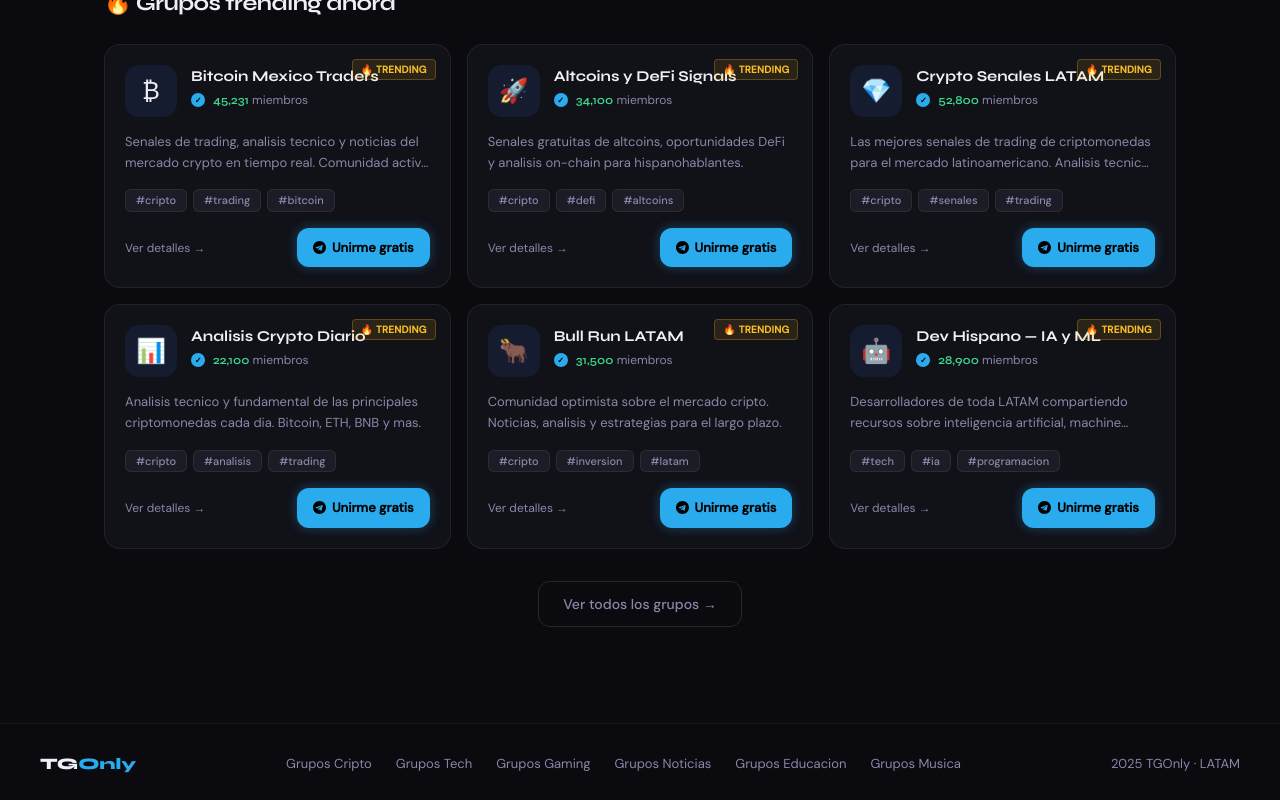
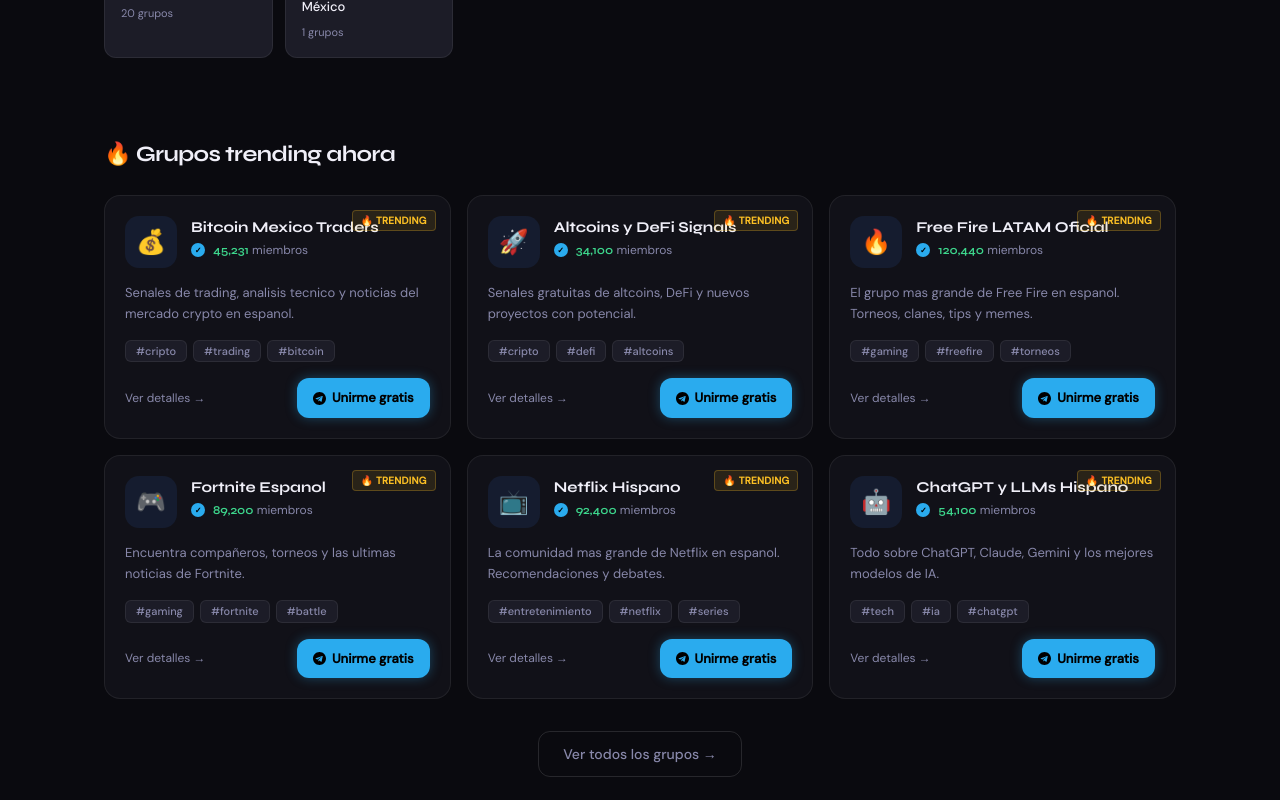
Before and after one commit to gaelnav1/tgonly, a Next.js app: page / in a window 1280 px wide. Shown: the part 1200-2000 px from the top of the page. Built offline with nearby package versions, Linux system fonts and the light colour scheme; no server answers; the database is empty.

Commit message:
fix: categories correctas con slugs fans, gallos, trabajos-latam — fix 404

```diff
--- a/data/groups.ts
+++ b/data/groups.ts
@@ -1,113 +1,34 @@
-export type Category = {
-  emoji: string
-  name: string
-  count: string
-  slug: string
-}
+// Categorias y grupos de TGOnly
 
-export type Group = {
-  emoji: string
-  color: 'teal' | 'blue' | 'amber' | 'red' | 'purple'
-  name: string
-  members: string
-  verified: boolean
-  desc: string
-  tags: string[]
-  trending: boolean
-  category: string
-  link: string
-  score?: number
-}
+export type Category = { emoji: string; name: string; count: string; slug: string }
+export type Group = { emoji: string; color: string; name: string; members: string; verified: boolean; desc: string; tags: string[]; trending: boolean; category: string; link: string; score?: number }
 
 export const categories: Category[] = [
-  { emoji: '💰', name: 'Cripto',          count: '2,341', slug: 'cripto' },
-  { emoji: '💻', name: 'Tech',            count: '1,890', slug: 'tech' },
-  { emoji: '🎮', name: 'Gaming',          count: '1,540', slug: 'gaming' },
-  { emoji: '📰', name: 'Noticias',        count: '980',   slug: 'noticias' },
-  { emoji: '🎓', name: 'Educacion',       count: '1,120', slug: 'educacion' },
-  { emoji: '🎵', name: 'Musica',          count: '760',   slug: 'musica' },
-  { emoji: '⚽', name: 'Deportes',        count: '1,200', slug: 'deportes' },
-  { emoji: '🍿', name: 'Entretenimiento', count: '840',   slug: 'entretenimiento' },
-  { emoji: '🌎', name: 'LATAM',           count: '630',   slug: 'latam' },
-  { emoji: '💼', name: 'Negocios',        count: '590',   slug: 'negocios' },
-  { emoji: '🔬', name: 'Ciencia',         count: '420',   slug: 'ciencia' },
-  { emoji: '🎨', name: 'Arte y Diseno',   count: '380',   slug: 'arte' },
+  { emoji: '💰', name: 'Cripto',                       count: '10',  slug: 'cripto' },
+  { emoji: '🎮', name: 'Gaming',                       count: '20',  slug: 'gaming' },
+  { emoji: '🎲', name: 'Apuestas',                     count: '10',  slug: 'apuestas' },
+  { emoji: '🎬', name: 'Entretenimiento',               count: '20',  slug: 'entretenimiento' },
+  { emoji: '💻', name: 'Tech',                         count: '20',  slug: 'tech' },
+  { emoji: '💪', name: 'Salud',                        count: '20',  slug: 'salud' },
+  { emoji: '💼', name: 'Negocios',                     count: '20',  slug: 'negocios' },
+  { emoji: '⚽', name: 'Deportes',                     count: '20',  slug: 'deportes' },
+  { emoji: '📰', name: 'Noticias',                     count: '20',  slug: 'noticias' },
+  { emoji: '🌟', name: 'Fans',                         count: '97',  slug: 'fans' },
+  { emoji: '🐓', name: 'Gallos',                       count: '2',   slug: 'gallos' },
+  { emoji: '🛒', name: 'Marketplace',                  count: '20',  slug: 'marketplace' },
+  { emoji: '🌎', name: 'Trabajos LATAM',               count: '20',  slug: 'trabajos-latam' },
+  { emoji: '🎖️', name: 'Grupos Militares en México',   count: '1',   slug: 'grupos-militares-en-mexico' },
 ]
 
 export const groups: Group[] = [
-  // CRIPTO
-  {
-    emoji: '₿', color: 'amber', name: 'Bitcoin Mexico Traders', members: '45,231', verified: true,
-    desc: 'Senales de trading, analisis tecnico y noticias del mercado crypto en tiempo real. Comunidad activa 24/7.',
-    tags: ['cripto', 'trading', 'bitcoin'], trending: true, category: 'cripto', link: '#', score: 98,
-  },
-  {
-    emoji: '🚀', color: 'amber', name: 'Altcoins y DeFi Signals', members: '34,100', verified: true,
-    desc: 'Senales gratuitas de altcoins, oportunidades DeFi y analisis on-chain para hispanohablantes.',
-    tags: ['cripto', 'defi', 'altcoins'], trending: true, category: 'cripto', link: '#', score: 94,
-  },
-  {
-    emoji: '📈', color: 'teal', name: 'Ethereum Hispano', members: '28,450', verified: true,
-    desc: 'Comunidad hispanohablante dedicada a Ethereum, smart contracts, NFTs y el ecosistema Web3.',
-    tags: ['cripto', 'ethereum', 'web3'], trending: false, category: 'cripto', link: '#', score: 88,
-  },
-  {
-    emoji: '💎', color: 'blue', name: 'Crypto Senales LATAM', members: '52,800', verified: true,
-    desc: 'Las mejores senales de trading de criptomonedas para el mercado latinoamericano. Analisis tecnico diario.',
-    tags: ['cripto', 'senales', 'trading'], trending: true, category: 'cripto', link: '#', score: 96,
-  },
-  {
-    emoji: '🏦', color: 'purple', name: 'DeFi en Espanol', members: '19,300', verified: true,
-    desc: 'Todo sobre finanzas descentralizadas en espanol. Yield farming, liquidity pools y protocolos DeFi.',
-    tags: ['cripto', 'defi', 'finanzas'], trending: false, category: 'cripto', link: '#', score: 82,
-  },
-  {
-    emoji: '⚡', color: 'amber', name: 'Bitcoin Lightning Network MX', members: '11,200', verified: false,
-    desc: 'Grupo especializado en Lightning Network y pagos con Bitcoin. Tutoriales, nodos y casos de uso reales.',
-    tags: ['cripto', 'bitcoin', 'lightning'], trending: false, category: 'cripto', link: '#', score: 74,
-  },
-  {
-    emoji: '🌐', color: 'teal', name: 'Web3 Developers Hispanos', members: '15,670', verified: true,
-    desc: 'Desarrolladores blockchain de habla hispana. Solidity, Rust, contratos inteligentes y dApps.',
-    tags: ['cripto', 'web3', 'desarrollo'], trending: false, category: 'cripto', link: '#', score: 79,
-  },
-  {
-    emoji: '📊', color: 'blue', name: 'Analisis Crypto Diario', members: '22,100', verified: true,
-    desc: 'Analisis tecnico y fundamental de las principales criptomonedas cada dia. Bitcoin, ETH, BNB y mas.',
-    tags: ['cripto', 'analisis', 'trading'], trending: true, category: 'cripto', link: '#', score: 91,
-  },
-  {
-    emoji: '🦊', color: 'amber', name: 'MetaMask y Wallets Hispano', members: '8,900', verified: false,
-    desc: 'Soporte y tutoriales sobre wallets cripto. MetaMask, Ledger, Trust Wallet y seguridad Web3.',
-    tags: ['cripto', 'wallets', 'seguridad'], trending: false, category: 'cripto', link: '#', score: 68,
-  },
-  {
-    emoji: '🐂', color: 'teal', name: 'Bull Run LATAM', members: '31,500', verified: true,
-    desc: 'Comunidad optimista sobre el mercado cripto. Noticias, analisis y estrategias para el largo plazo.',
-    tags: ['cripto', 'inversion', 'latam'], trending: true, category: 'cripto', link: '#', score: 87,
-  },
-  // TECH
-  {
-    emoji: '🤖', color: 'blue', name: 'Dev Hispano — IA y ML', members: '28,900', verified: true,
-    desc: 'Desarrolladores de toda LATAM compartiendo recursos sobre inteligencia artificial, machine learning y LLMs.',
-    tags: ['tech', 'ia', 'programacion'], trending: true, category: 'tech', link: '#',
-  },
-  // GAMING
-  {
-    emoji: '🎮', color: 'purple', name: 'Free Fire LATAM Oficial', members: '120,440', verified: true,
-    desc: 'El grupo mas grande de Free Fire en espanol. Torneos, clanes, tips y memes del juego.',
-    tags: ['gaming', 'freefire', 'torneos'], trending: false, category: 'gaming', link: '#',
-  },
-  // NOTICIAS
-  {
-    emoji: '📊', color: 'teal', name: 'Economia MX — Analisis', members: '18,750', verified: false,
-    desc: 'Analisis semanal de la economia mexicana, tipo de cambio, mercados y noticias financieras.',
-    tags: ['noticias', 'economia', 'mexico'], trending: false, category: 'noticias', link: '#',
-  },
-  // EDUCACION
-  {
-    emoji: '📚', color: 'teal', name: 'Aprende a Programar', members: '22,300', verified: true,
-    desc: 'Recursos gratuitos, tutoriales y mentoria para personas aprendiendo desarrollo web y movil desde cero.',
-    tags: ['educacion', 'programacion', 'gratis'], trending: false, category: 'educacion', link: '#',
-  },
+  { emoji:'💰', color:'teal',   name:'Bitcoin Mexico Traders',       members:'45,231', verified:true,  desc:'Senales de trading, analisis tecnico y noticias del mercado crypto en espanol.',    tags:['cripto','trading','bitcoin'],    trending:true,  category:'cripto',          link:'#', score:98 },
+  { emoji:'🚀', color:'blue',   name:'Altcoins y DeFi Signals',      members:'34,100', verified:true,  desc:'Senales gratuitas de altcoins, DeFi y nuevos proyectos con potencial.',            tags:['cripto','defi','altcoins'],      trending:true,  category:'cripto',          link:'#', score:94 },
+  { emoji:'📈', color:'teal',   name:'Ethereum Hispano',             members:'28,450', verified:true,  desc:'Comunidad dedicada a Ethereum, NFTs y el ecosistema Web3.',                        tags:['cripto','ethereum','web3'],      trending:false, category:'cripto',          link:'#', score:88 },
+  { emoji:'🔥', color:'amber',  name:'Free Fire LATAM Oficial',      members:'120,440',verified:true,  desc:'El grupo mas grande de Free Fire en espanol. Torneos, clanes, tips y memes.',      tags:['gaming','freefire','torneos'],   trending:true,  category:'gaming',          link:'https://t.me/freefirelatamofc', score:99 },
+  { emoji:'🎮', color:'purple', name:'Fortnite Espanol',             members:'89,200', verified:true,  desc:'Encuentra compañeros, torneos y las ultimas noticias de Fortnite.',                 tags:['gaming','fortnite','battle'],    trending:true,  category:'gaming',          link:'#', score:96 },
+  { emoji:'📺', color:'blue',   name:'Netflix Hispano',              members:'92,400', verified:true,  desc:'La comunidad mas grande de Netflix en espanol. Recomendaciones y debates.',         tags:['entretenimiento','netflix','series'],trending:true,category:'entretenimiento',link:'#', score:97 },
+  { emoji:'🤖', color:'teal',   name:'ChatGPT y LLMs Hispano',       members:'54,100', verified:true,  desc:'Todo sobre ChatGPT, Claude, Gemini y los mejores modelos de IA.',                  tags:['tech','ia','chatgpt'],           trending:true,  category:'tech',            link:'#', score:99 },
+  { emoji:'🌍', color:'blue',   name:'Noticias LATAM en Vivo',       members:'85,460', verified:true,  desc:'Las noticias mas importantes de toda America Latina en tiempo real.',               tags:['noticias','latam','internacional'],trending:true,category:'noticias',        link:'#', score:99 },
+  { emoji:'⚽', color:'teal',   name:'Futbol LATAM',                 members:'203,400',verified:true,  desc:'Resultados, analisis y debate del futbol latinoamericano.',                        tags:['deportes','futbol','latam'],     trending:true,  category:'deportes',        link:'#', score:99 },
+  { emoji:'📱', color:'blue',   name:'Famosas Mexas',                members:'1,333',  verified:false, desc:'Buen grupo',                                                                       tags:['onlyfans'],                     trending:false, category:'fans',            link:'https://t.me/+VS3Pee3ckVFkZWUx', score:50 },
 ]
```
